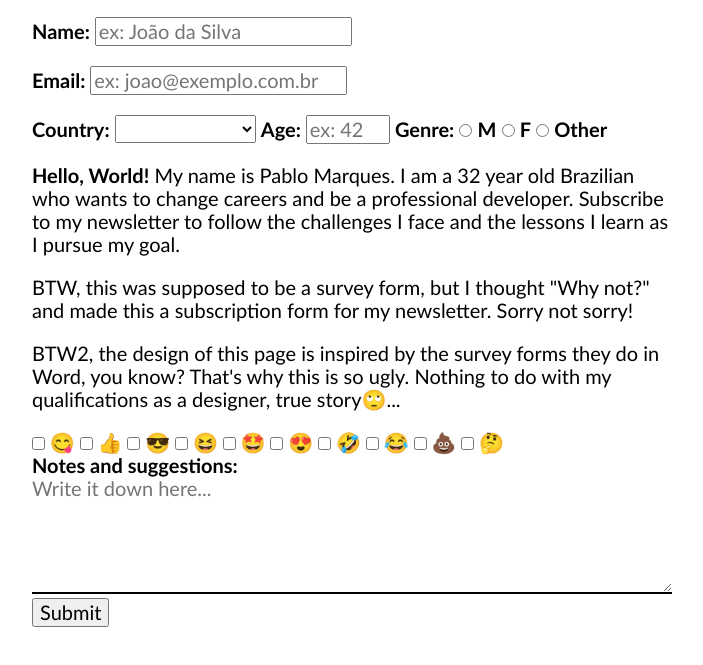
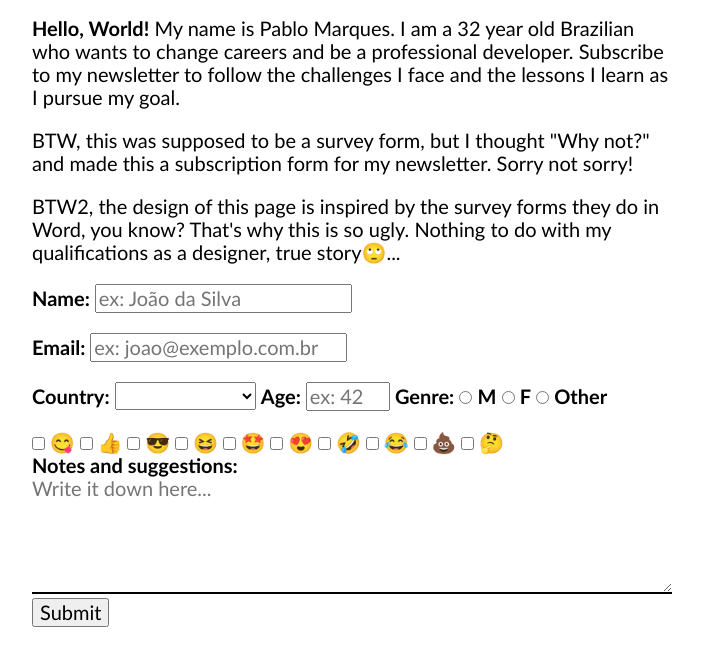
Before and after one commit to pahbloo/freeCodeCamp-projects, a website: page responsive-web-design-certification/build-a-survey-form/index.html in a window 1280 px wide. Shown: the part 129-794 px from the top of the page, without its empty margins (288-991 px from the left). Drawn offline with Linux system fonts and the light colour scheme.

Commit message:
♻ change order of sections

```diff
--- a/responsive-web-design-certification/build-a-survey-form/index.html
+++ b/responsive-web-design-certification/build-a-survey-form/index.html
@@ -15,6 +15,24 @@
       </figure>
       <h1 id="title">Dev After 30 Newsletter</h1>
     </header>
+
+    <section id="description">
+      <p>
+        <strong>Hello, World!</strong> My name is Pablo Marques. I am a 32 year
+        old Brazilian who wants to change careers and be a professional
+        developer. Subscribe to my newsletter to follow the challenges I face
+        and the lessons I learn as I pursue my goal.
+      </p>
+      <p>
+        BTW, this was supposed to be a survey form, but I thought "Why not?" and
+        made this a subscription form for my newsletter. Sorry not sorry!
+      </p>
+      <p>
+        BTW2, the design of this page is inspired by the survey forms they do in
+        Word, you know? That's why this is so ugly. Nothing to do with my
+        qualifications as a designer, true story🙄...
+      </p>
+    </section>
 
     <form id="survey-form">
       <section id="personal-data">
@@ -67,23 +85,6 @@
         </p>
       </section>
 
-      <section id="description">
-        <p>
-          <strong>Hello, World!</strong> My name is Pablo Marques. I am a 32
-          year old Brazilian who wants to change careers and be a professional
-          developer. Subscribe to my newsletter to follow the challenges I face
-          and the lessons I learn as I pursue my goal.
-        </p>
-        <p>
-          BTW, this was supposed to be a survey form, but I thought "Why not?"
-          and made this a subscription form for my newsletter. Sorry not sorry!
-        </p>
-        <p>
-          BTW2, the design of this page is inspired by the survey forms they do
-          in Word, you know? That's why this is so ugly. Nothing to do with my
-          qualifications as a designer, true story🙄...
-        </p>
-      </section>
       <section id="check-emojis">
         <label for="emoji1">
           <input type="checkbox" name="emojis" id="emoji1" value="1" />
```
